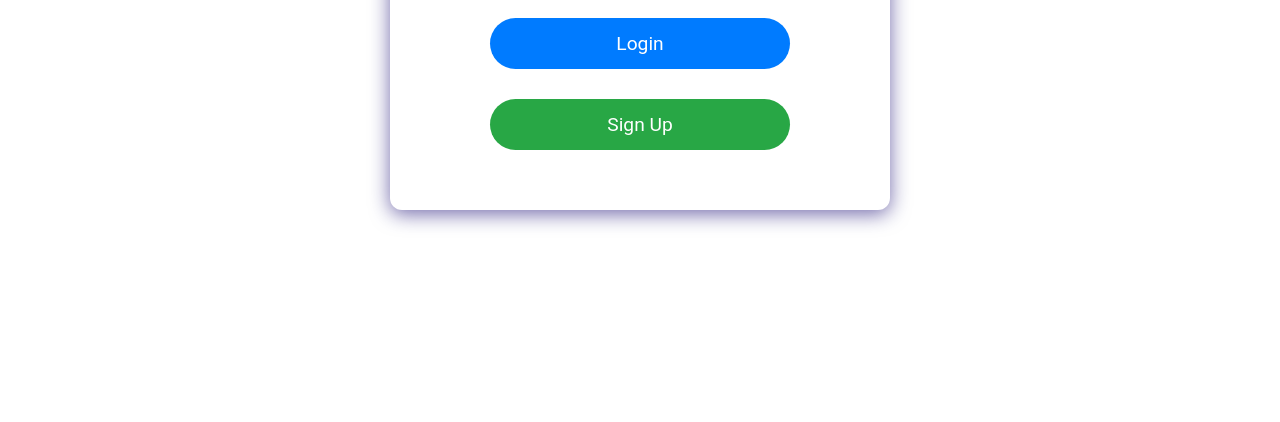
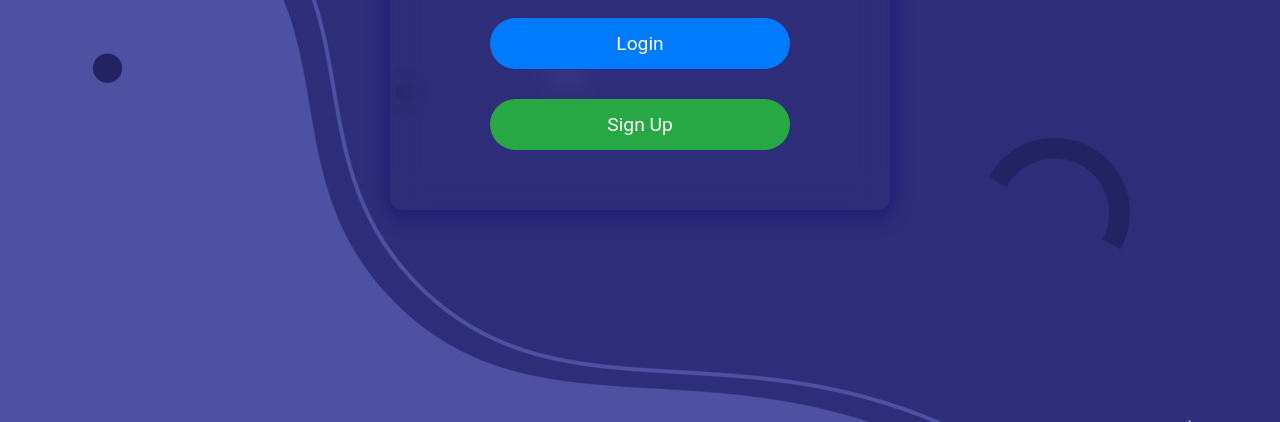
Before and after one commit to sudiirkumar/LoginSignup, a plain HTML site: page index.html in a window 1280 px wide. Shown: the part 378-800 px from the top of the page. Drawn offline with Linux system fonts and the light colour scheme.

Commit message:
BG added

```diff
--- a/styles.css
+++ b/styles.css
@@ -8,7 +8,7 @@
 
 body {
     /* background: linear-gradient(135deg, #f0f4ff, #d1e7ff); */
-    background-image: url("../assests/body-bg.jpg");
+    background-image: url("./body-bg.jpg");
     display: flex;
     justify-content: center;
     align-items: center;
```
